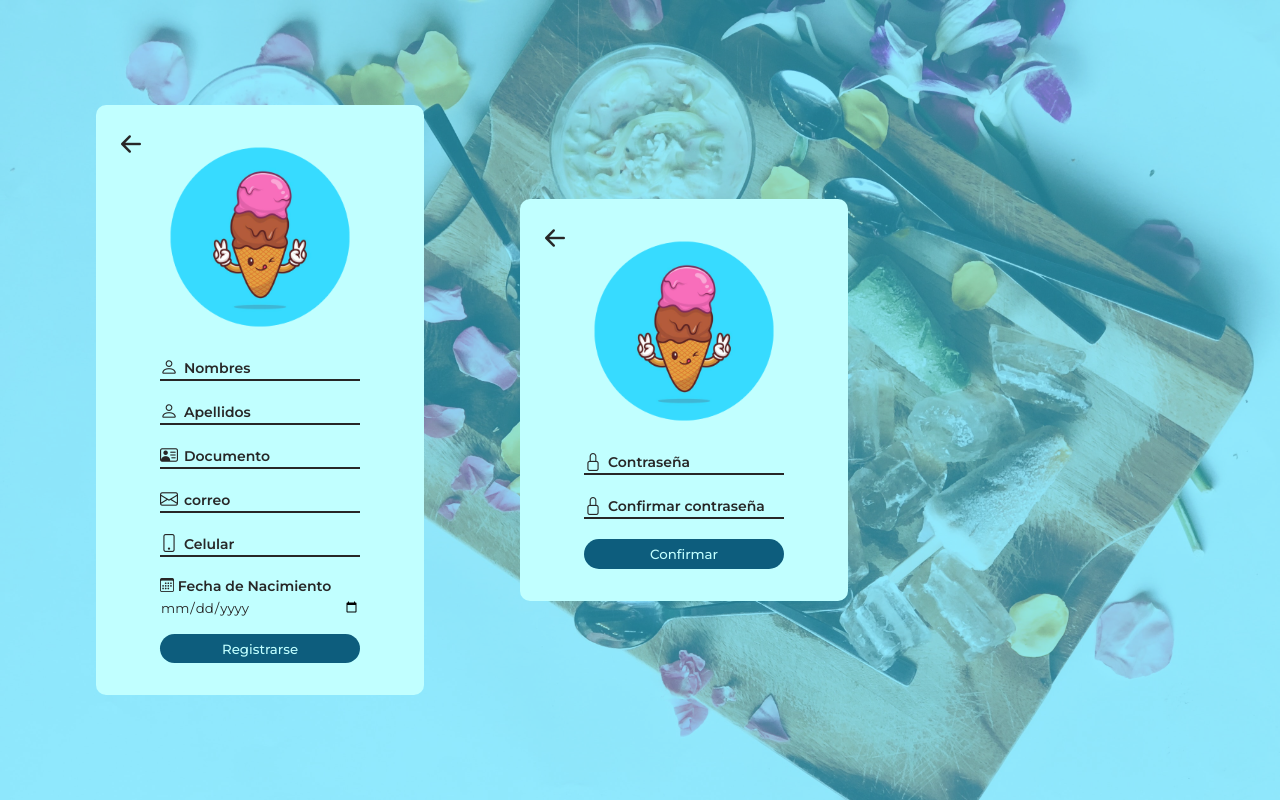
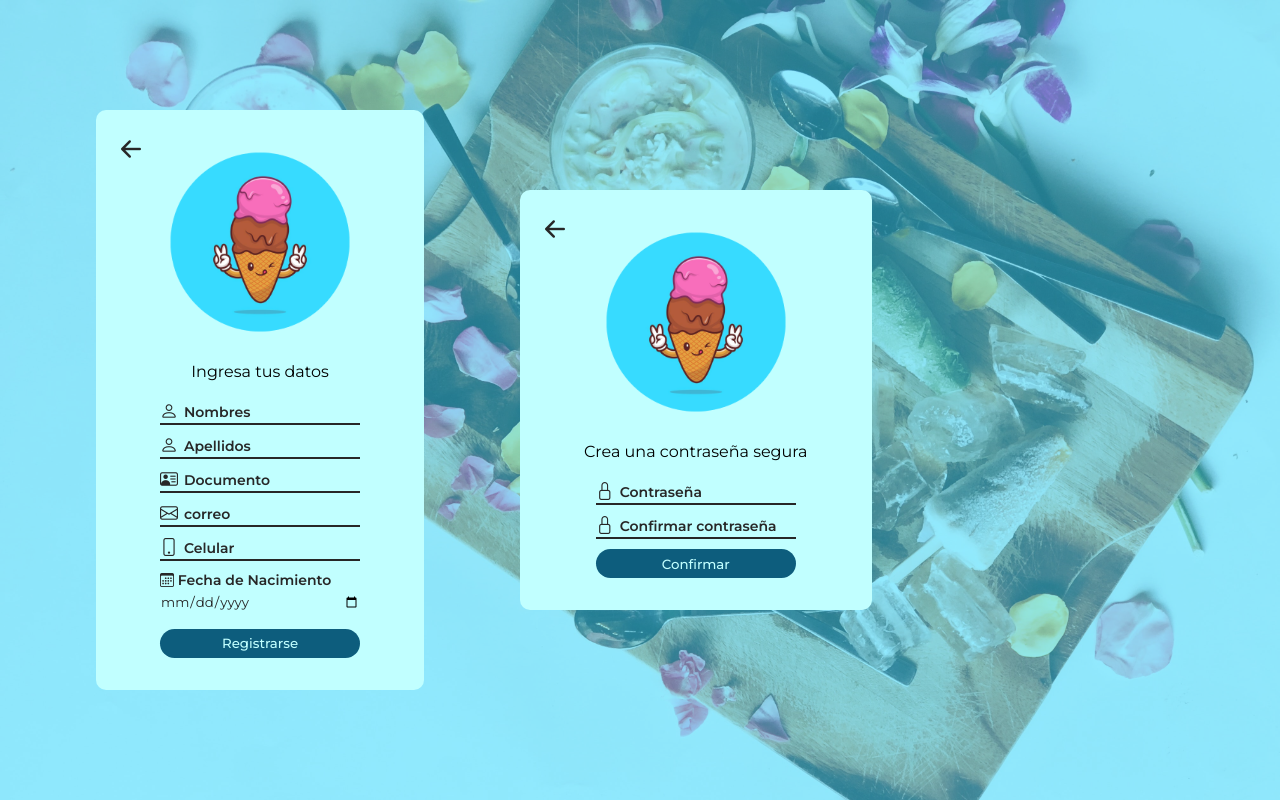
Before and after one commit to VelezDaniel/frontend_ice_cream, a React (Vite) app in the folder client/: page /register in a window 1280 px wide. Built offline with nearby package versions, Linux system fonts and the light colour scheme.

Commit message:
register updated

```diff
--- a/client/src/api/auth.js
+++ b/client/src/api/auth.js
@@ -2,14 +2,23 @@ import axios from 'axios';
 
 // ? Se crea la direccion para enviar el form al backend por medio de peticion axios
 const api = 'http://localhost:4000/api';
-// export const registerRequest = user => axios.post(`${api}/person`, user);
+
 export const registerRequest = async (user) => {
   try {
     const res = await axios.post(`${api}/person`, user);
-    console.log(res.data.body.insertId)
-    return res.data.body.insertId;
+    console.log('res.data.body[0]', res.data.body[0]);
+    const returned = res.data.body[0];
+    return returned;
   } catch (error) {
-    throw new Error(error);
+    if (error.response && error.response.status === 409) {
+      // El usuario ya existe, maneja este caso específico
+      console.log('Usuario ya existe');
+      throw new Error('Usuario ya existe');
+    } else {
+      // Manejar otros errores
+      console.error('Error en la solicitud:', error);
+      throw new Error('Error en la solicitud');
+    }
   }
 }
 export const createPassword = async (pass) => {
--- a/client/src/components/register/RegisterPage.jsx
+++ b/client/src/components/register/RegisterPage.jsx
@@ -1,18 +1,28 @@
 import { useForm } from "react-hook-form";
-import { useState } from "react";
+import { useEffect, useState } from "react";
 import "./register.css";
 import logoImg from "../../assets/imgs/helarticologo2.png";
 import { registerRequest, createPassword } from "../../api/auth";
-// import CreatePassword from "./CreatePassword";
+import { useAuth } from "../../context/AuthContext";
+import { useNavigate } from "react-router-dom";
 
 function RegisterPage() {
-	const { register, handleSubmit } = useForm();
-	let insertId;
+	const {
+		register,
+		handleSubmit,
+		formState: { errors },
+	} = useForm();
+	const { signup, isAuthenticated, errors : registerErrors } = useAuth();
+	const navigate = useNavigate();
+
+	useEffect(() => {
+		if (isAuthenticated) navigate("/");
+	}, [isAuthenticated]);
 
 	// PASSWORD LOGIC
 	// console.log("userId: ",userId);
 	const [password, setPassword] = useState("");
-	const [userId, setUserId] = useState("");
+	const [userId, setUserId] = useState(""); // ? uso de la identificacion
 	const [confirmPassword, setConfirmPassword] = useState("");
 	const [passwordError, setPasswordError] = useState("");
 
@@ -28,16 +38,18 @@ function RegisterPage() {
 		setUserId(e.target.value);
 	};
 
-	const handleSubmitData = handleSubmit (async (values) => {
+	const handleSubmitData = handleSubmit(async (values) => {
 		try {
 			// console.log(`values: ${values}`);
 			const res = await registerRequest(values);
 			console.log(`response of registerRequest: ${res}`);
-			insertId = res;
-			console.log(`Insert Id (register form): ${insertId}`);
 		} catch (error) {
 			console.log("Error durante el registro:", error);
 		}
+	});
+
+	const onSubmit = handleSubmit(async (values) => {
+		await signup(values);
 	});
 
 	const handleSubmitPass = async () => {
@@ -76,16 +88,21 @@ function RegisterPage() {
 
 	return (
 		<div className="contenedor-padre">
+			{
+				registerErrors.map((error, i) => (
+					<div>
+						{error}
+					</div>
+				))
+			}
 			<div className="contenedor_fondo"></div>
 			<div className="contenedor-hijo">
 				<a className="btn-volver" href="/">
 					<i className="bi bi-arrow-left-short"></i>
 				</a>
 				<img className="logo-register" src={logoImg} alt="" />
-				<form
-					className="form-register"
-					onSubmit={handleSubmitData}
-				>
+				<span>Ingresa tus datos</span>
+				<form className="form-register" onSubmit={onSubmit}>
 					<div className="input-group">
 							<label htmlFor="name">
 								<i className="bi bi-person"></i>
@@ -98,7 +115,9 @@ function RegisterPage() {
 								id="nombres"
 							/>
 					</div>
+						{errors.name && <p className="notice">Campo nombres requerido</p>}
 					<div className="input-group">
+
 							<label htmlFor="lastName">
 								<i className="bi bi-person"></i>
 							</label>
@@ -110,6 +129,9 @@ function RegisterPage() {
 								id="apellidos"
 							/>
 					</div>
+						{errors.lastName && (
+							<p className="notice">Campo apellidos requerido</p>
+						)}
 					<div className="input-group">
 							<label htmlFor="identity">
 								<i className="bi bi-person-vcard"></i>
@@ -124,6 +146,9 @@ function RegisterPage() {
 								id="documento"
 							/>
 					</div>
+						{errors.identity && (
+							<p className="notice">Campo Documento requerido</p>
+						)}
 					<div className="input-group">
 							<label htmlFor="email">
 								<i className="bi bi-envelope"></i>
@@ -136,6 +161,7 @@ function RegisterPage() {
 								id="correo"
 							/>
 					</div>
+						{errors.email && <p className="notice">Campo correo requerido</p>}
 					<div className="input-group">
 						<label htmlFor="phone">
 							<i className="bi bi-phone"></i>
@@ -148,6 +174,7 @@ function RegisterPage() {
 							id="celular"
 						/>
 					</div>
+						{errors.phone && <p className="notice">Campo Celular requerido</p>}
 					<label htmlFor="birth">
 						<i className="bi bi-calendar3"></i> Fecha de Nacimiento
 					</label>
@@ -157,6 +184,7 @@ function RegisterPage() {
 						{...register("birth", { required: true })}
 						id="nacimiento"
 					/>
+					{errors.birth && <p className="notice">Campo nacimiento requerido</p>}
 					<input
 						className="btn-enviar"
 						type="submit"
@@ -171,6 +199,7 @@ function RegisterPage() {
 					<i className="bi bi-arrow-left-short"></i>
 				</a>
 				<img className="logo-register" src={logoImg} alt="logo helartico" />
+				<span>Crea una contraseña segura</span>
 				<form className="form-register" onSubmit={handleSubmitPass}>
 					{/* <div className="input-group">
 						<label htmlFor="userId">
--- a/client/src/components/register/register.css
+++ b/client/src/components/register/register.css
@@ -70,13 +70,14 @@
 
 .input-group {
     border-bottom: 2px solid var(--font-darkgray);
-    margin-bottom: 1em;
+    margin-bottom: 6px;
     width: 200px;
     display: flex;
     justify-content: start;
     align-items: center;
     gap: 6px;
 }
+
 
 input#nacimiento {
     border-bottom: 2px solid black;
--- a/client/src/context/AuthContext.jsx
+++ b/client/src/context/AuthContext.jsx
@@ -1,19 +1,50 @@
-import { createContext, useState } from "react";
+import { createContext, useContext, useState } from "react";
+import { registerRequest, createPassword } from "../api/auth";
 
 export const AuthContext = createContext();
 
+export const useAuth = () => {
+	const context = useContext(AuthContext);
+	try {
+		if (context) {
+			return context;
+		}
+	} catch (error) {
+		throw new Error(error);
+	}
+	// if (!context) {
+	// 	throw new Error("useAuth debe ser usado dentro de un provider");
+	// }
+	// return context;
+};
+
 // Creacion de provider (componente que engloba otros componentes)
-export const AuthProvider = ({children}) => {
+export const AuthProvider = ({ children }) => {
+	const [user, setUser] = useState(null);
+	const [isAuthenticated, setIsAuthenticated] = useState(false);
+	const [errors, setErrors] = useState([]);
 
-  const [user, setUser] = useState(null)
+	const signup = async (user) => {
+		try {
+			const res = await registerRequest(user);
+			console.log(res);
+			setUser(res);
+			setIsAuthenticated(true);
+		} catch (error) {
+			console.log(error);
+		}
+	};
 
-  const signup = (user) => {
-
-  }
-
-  return (
-    <AuthContext.Provider value={{}}>
-      {children}
-    </AuthContext.Provider>
-  )
-}
+	return (
+		<AuthContext.Provider
+			value={{
+				signup,
+				user,
+				isAuthenticated,
+				errors,
+			}}
+		>
+			{children}
+		</AuthContext.Provider>
+	);
+};
--- a/client/src/index.css
+++ b/client/src/index.css
@@ -10,6 +10,7 @@
   --extraLight-color: #ebebeb;
   --btn-home-hover: #dfdfdf67;
 	--lightMainColor: #e3faff;
+	--danger: #ff3131;
 }
 
 * {
@@ -63,3 +64,9 @@
 	background-color: var(--mainColor);
 	color: var(--lightTitles);
 }
+
+.notice {
+	color: var(--danger);
+	font-size: 12px;
+	margin-bottom: 4px;
+}
```
Also changed, not shown: client/src/App.jsx (+14 -8 lines). Lines whose indentation alone changed are shown as unchanged.
